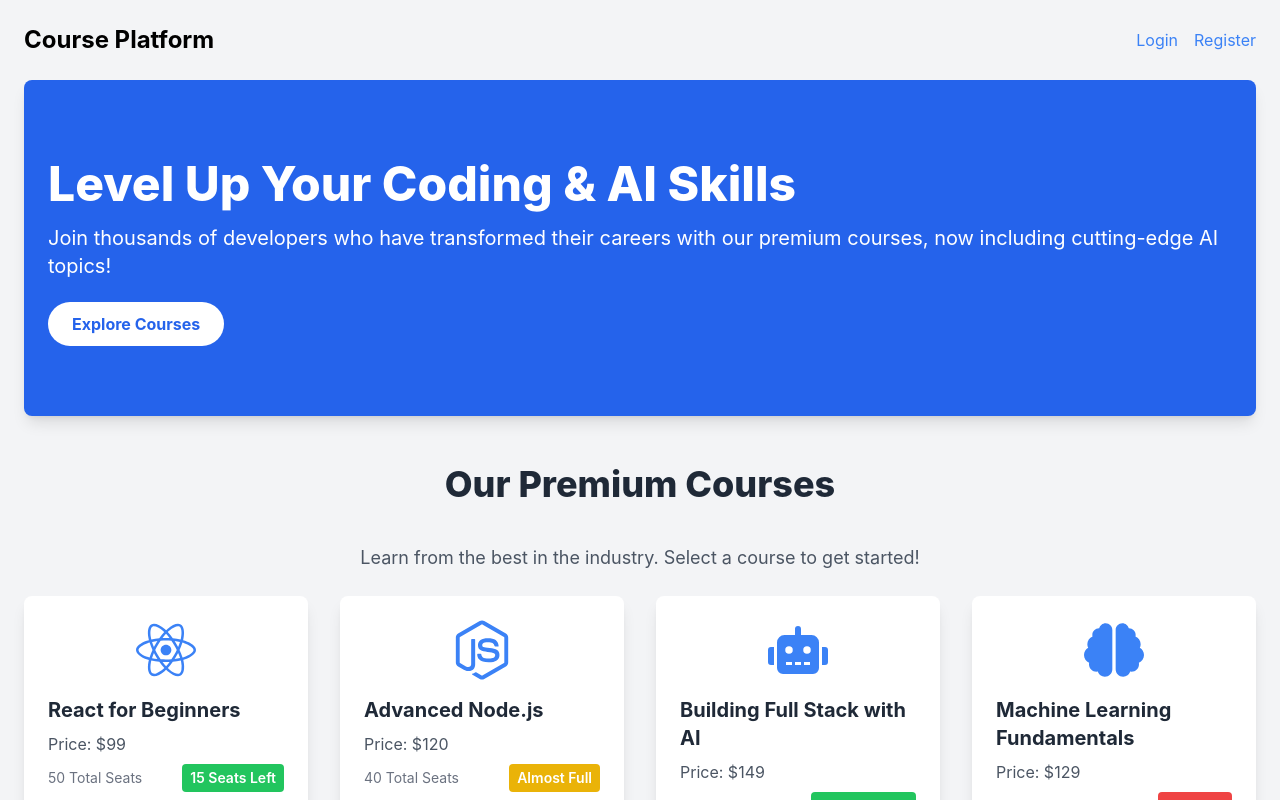
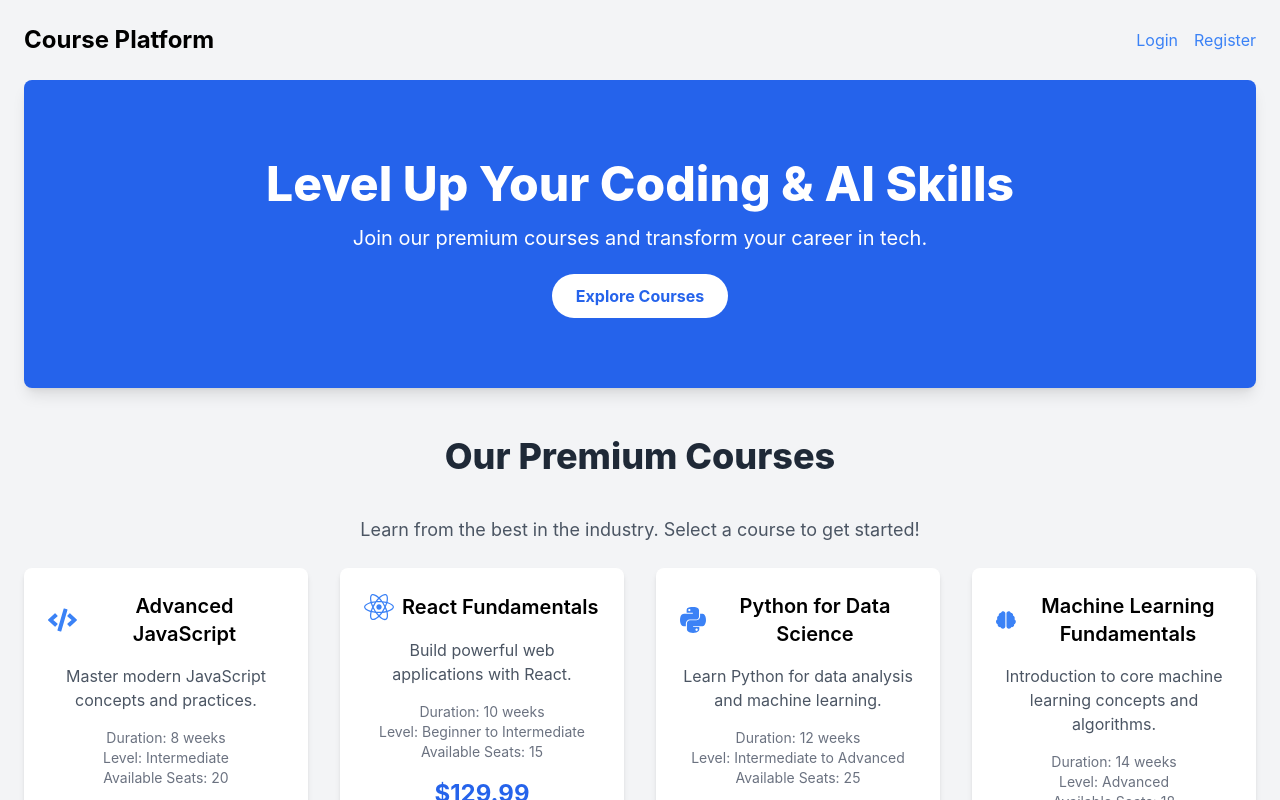
Before and after one commit to DipPandey/course-store, a React (Create React App) app: page / in a window 1280 px wide. Shown: the top 800 px of the page. Built offline with nearby package versions, Linux system fonts and the light colour scheme.

Commit message:
Stripe link not working

```diff
--- a/src/App.js
+++ b/src/App.js
@@ -1,22 +1,24 @@
 import React from 'react';
 import { BrowserRouter as Router, Route, Routes } from 'react-router-dom';
 import { AuthProvider } from './contexts/AuthContext';
+import Register from './components/Register';
+import Login from './components/Login';
+import CourseDetails from './Pages/CourseDetails';
 import Home from './Pages/Home';
-import Login from './components/Login';
-import Register from './components/Register';
-import CourseDetails from './components/CourseDetails';
 import './App.css';
 
 function App() {
   return (
     <AuthProvider>
       <Router>
-        <Routes>
-          <Route path="/" element={<Home />} />
-          <Route path="/login" element={<Login />} />
-          <Route path="/register" element={<Register />} />
-          <Route path="/course/:id" element={<CourseDetails />} />
-        </Routes>
+        <div className="App">
+          <Routes>
+            <Route path="/" element={<Home />} />
+            <Route path="/register" element={<Register />} />
+            <Route path="/login" element={<Login />} />
+            <Route path="/CourseDetails/:id" element={<CourseDetails />} />
+          </Routes>
+        </div>
       </Router>
     </AuthProvider>
   );
--- a/src/Pages/CourseDetails.js
+++ b/src/Pages/CourseDetails.js
@@ -1,83 +1,134 @@
 import React from 'react';
-import { useParams, useNavigate } from 'react-router-dom';
-import { FaReact, FaNodeJs } from 'react-icons/fa';
+import { useParams, Link } from 'react-router-dom';
+import CheckoutButton from '../components/CheckoutButton';
+import { FaCode, FaReact, FaPython, FaBrain } from 'react-icons/fa';
 
 const courses = [
   {
     id: 1,
-    name: 'React Course',
-    description: 'Master React with our comprehensive course. Learn to build dynamic, interactive web applications from the ground up. Perfect for beginners and intermediate developers looking to level up their skills.',
+    name: 'Advanced JavaScript',
+    description: 'Master modern JavaScript concepts and practices. This course covers advanced topics such as closures, prototypes, async programming, and ES6+ features.',
     price: 99.99,
-    stripeLink: 'https://buy.stripe.com/test_6oE3fW9Um8RUg5q8ww',
-    icon: FaReact,
-    duration: '10 weeks',
-    level: 'Beginner to Intermediate'
+    stripeLink: 'https://buy.stripe.com/test_aEU29C3vY4BE1Gg5kk',
+    icon: FaCode,
+    duration: '8 weeks',
+    level: 'Intermediate',
+    availableSeats: 20,
+    syllabus: [
+      'Week 1: Advanced Functions and Scope',
+      'Week 2: Closures and Prototypes',
+      'Week 3: Asynchronous JavaScript',
+      'Week 4: ES6+ Features',
+      'Week 5: Modules and Build Tools',
+      'Week 6: Testing and Debugging',
+      'Week 7: Performance Optimization',
+      'Week 8: Real-world Project'
+    ]
   },
   {
     id: 2,
-    name: 'Node.js Course',
-    description: 'Dive into server-side JavaScript with our Node.js course. Learn to build scalable and efficient web applications using Node.js and Express. Ideal for developers looking to expand their full-stack capabilities.',
-    price: 89.99,
-    stripeLink: 'https://buy.stripe.com/test_00g8AgaYqece6uQ7st',
-    icon: FaNodeJs,
-    duration: '8 weeks',
-    level: 'Intermediate'
+    name: 'React Fundamentals',
+    description: 'Build powerful web applications with React. Learn component-based architecture, state management, and how to create responsive UIs.',
+    price: 129.99,
+    stripeLink: 'https://buy.stripe.com/test_00g3dG3vY7NO3OoeUV',
+    icon: FaReact,
+    duration: '10 weeks',
+    level: 'Beginner to Intermediate',
+    availableSeats: 15,
+    syllabus: [
+      'Week 1: Introduction to React and JSX',
+      'Week 2: Components and Props',
+      'Week 3: State and Lifecycle',
+      'Week 4: Handling Events and Forms',
+      'Week 5: Conditional Rendering and Lists',
+      'Week 6: Hooks (useState, useEffect)',
+      'Week 7: Context API and useContext',
+      'Week 8: React Router',
+      'Week 9: State Management with Redux',
+      'Week 10: Building a Full React Application'
+    ]
+  },
+  {
+    id: 3,
+    name: 'Python for Data Science',
+    description: 'Learn Python for data analysis and machine learning. Cover libraries like NumPy, Pandas, and Scikit-learn to analyze and visualize data.',
+    price: 149.99,
+    stripeLink: 'https://buy.stripe.com/test_28o29C0jM9VW1Gg7su',
+    icon: FaPython,
+    duration: '12 weeks',
+    level: 'Intermediate to Advanced',
+    availableSeats: 25,
+    syllabus: [
+      'Week 1-2: Python Basics and Data Structures',
+      'Week 3-4: NumPy and Mathematical Computing',
+      'Week 5-6: Data Manipulation with Pandas',
+      'Week 7-8: Data Visualization with Matplotlib and Seaborn',
+      'Week 9-10: Introduction to Machine Learning with Scikit-learn',
+      'Week 11-12: Final Project and Advanced Topics'
+    ]
+  },
+  {
+    id: 4,
+    name: 'Machine Learning Fundamentals',
+    description: 'Introduction to core machine learning concepts and algorithms. Learn about supervised and unsupervised learning, neural networks, and deep learning basics.',
+    price: 199.99,
+    stripeLink: 'https://buy.stripe.com/test_8wMaIo0jM4BEg5q8wz',
+    icon: FaBrain,
+    duration: '14 weeks',
+    level: 'Advanced',
+    availableSeats: 18,
+    syllabus: [
+      'Week 1-2: Introduction to Machine Learning and Python for ML',
+      'Week 3-4: Supervised Learning: Regression and Classification',
+      'Week 5-6: Unsupervised Learning: Clustering and Dimensionality Reduction',
+      'Week 7-8: Model Evaluation and Validation',
+      'Week 9-10: Ensemble Methods and Random Forests',
+      'Week 11-12: Introduction to Neural Networks and Deep Learning',
+      'Week 13-14: Final Project and Advanced Topics'
+    ]
   },
 ];
 
-function CourseDetails() {
+const CourseDetails = () => {
+  console.log("CourseDetails component rendered");
   const { id } = useParams();
-  const navigate = useNavigate();
+  console.log("Course ID:", id);
   const course = courses.find(c => c.id === parseInt(id));
 
-  React.useEffect(() => {
-    if (!course) {
-      navigate('/courses');
-    }
-  }, [course, navigate]);
-
   if (!course) {
-    return <div className="flex justify-center items-center h-screen text-xl text-gray-700">Loading...</div>;
+    return <div>Course not found</div>;
   }
 
-  const handlePurchase = () => {
-    window.location.href = course.stripeLink;
-  };
-
-  const IconComponent = course.icon;
+  const Icon = course.icon;
 
   return (
-    <div className="flex justify-center items-center min-h-screen bg-gray-100 p-4">
-      <div className="bg-white rounded-lg shadow-lg overflow-hidden max-w-4xl w-full">
-        <div className="h-72 bg-gradient-to-r from-blue-500 to-purple-600 relative flex justify-center items-center">
-          <IconComponent className="text-white w-40 h-40" />
-          <div className="absolute bottom-0 left-0 right-0 bg-black bg-opacity-50 p-6">
-            <h1 className="text-3xl font-bold text-white">{course.name}</h1>
+    <div className="container mx-auto p-6">
+      <Link to="/" className="text-blue-500 hover:text-blue-600 mb-4 inline-block">&larr; Back to Courses</Link>
+      <div className="bg-white rounded-lg shadow-md overflow-hidden">
+        <div className="p-6">
+          <div className="flex items-center mb-4">
+            <Icon className="text-5xl text-blue-500 mr-4" />
+            <h1 className="text-3xl font-bold">{course.name}</h1>
           </div>
-        </div>
-        <div className="p-6">
-          <p className="text-gray-700 text-lg mb-4">{course.description}</p>
-          <div className="flex justify-between text-sm text-gray-600 mb-4">
-            <span className="flex items-center">
-              <svg className="w-4 h-4 mr-1" fill="none" stroke="currentColor" viewBox="0 0 24 24" xmlns="http://www.w3.org/2000/svg"><path strokeLinecap="round" strokeLinejoin="round" strokeWidth="2" d="M12 8v4l3 3m6-3a9 9 0 11-18 0 9 9 0 0118 0z"></path></svg>
-              {course.duration}
-            </span>
-            <span className="flex items-center">
-              <svg className="w-4 h-4 mr-1" fill="none" stroke="currentColor" viewBox="0 0 24 24" xmlns="http://www.w3.org/2000/svg"><path strokeLinecap="round" strokeLinejoin="round" strokeWidth="2" d="M9 19v-6a2 2 0 00-2-2H5a2 2 0 00-2 2v6a2 2 0 002 2h2a2 2 0 002-2zm0 0V9a2 2 0 012-2h2a2 2 0 012 2v10m-6 0a2 2 0 002 2h2a2 2 0 002-2m0 0V5a2 2 0 012-2h2a2 2 0 012 2v14a2 2 0 01-2 2h-2a2 2 0 01-2-2z"></path></svg>
-              {course.level}
-            </span>
+          <p className="text-gray-600 mb-4">{course.description}</p>
+          <div className="mb-4">
+            <p className="text-gray-700"><strong>Duration:</strong> {course.duration}</p>
+            <p className="text-gray-700"><strong>Level:</strong> {course.level}</p>
+            <p className="text-gray-700"><strong>Available Seats:</strong> {course.availableSeats}</p>
           </div>
-          <div className="text-4xl font-bold text-green-600 mb-6">${course.price}</div>
-          <button
-            onClick={handlePurchase}
-            className="w-full bg-green-500 text-white font-semibold py-3 px-6 rounded-lg hover:bg-green-600 transition duration-300 ease-in-out transform hover:-translate-y-1 hover:shadow-lg"
-          >
-            Enroll Now
-          </button>
+          <p className="text-3xl font-bold text-blue-600 mb-4">${course.price.toFixed(2)}</p>
+          <CheckoutButton stripeLink={course.stripeLink} />
+
+          <h2 className="text-2xl font-semibold mt-8 mb-4">Course Syllabus</h2>
+          <ul className="list-disc pl-5">
+            {course.syllabus.map((week, index) => (
+              <li key={index} className="mb-2">{week}</li>
+            ))}
+          </ul>
         </div>
       </div>
     </div>
   );
-}
+};
 
 export default CourseDetails;
--- a/src/Pages/Home.js
+++ b/src/Pages/Home.js
@@ -1,45 +1,53 @@
 import React, { useContext } from 'react';
 import { Link } from 'react-router-dom';
+import { AuthContext } from '../contexts/AuthContext';
 import CourseCard from '../components/CourseCard';
-import { AuthContext } from '../contexts/AuthContext';
-import { FaReact, FaNodeJs, FaRobot, FaBrain } from 'react-icons/fa';
+import { FaCode, FaReact, FaPython, FaBrain } from 'react-icons/fa';
 
 const courses = [
   {
     id: 1,
-    title: 'React for Beginners',
-    price: 99,
-    Icon: FaReact,
-    stripeLink: 'https://buy.stripe.com/test_6oE3fW9Um8RUg5q8ww',
-    totalSeats: 50,
+    name: 'Advanced JavaScript',
+    description: 'Master modern JavaScript concepts and practices.',
+    price: 99.99,
+    stripeLink: 'https://buy.stripe.com/test_yourLinkForJavaScriptCourse',
+    icon: FaCode,
+    duration: '8 weeks',
+    level: 'Intermediate',
+    availableSeats: 20
+  },
+  {
+    id: 2,
+    name: 'React Fundamentals',
+    description: 'Build powerful web applications with React.',
+    price: 129.99,
+    stripeLink: 'https://buy.stripe.com/test_yourLinkForReactCourse',
+    icon: FaReact,
+    duration: '10 weeks',
+    level: 'Beginner to Intermediate',
     availableSeats: 15
   },
   {
-    id: 2,
-    title: 'Advanced Node.js',
-    price: 120,
-    Icon: FaNodeJs,
-    stripeLink: 'https://buy.stripe.com/test_00g8AgaYqece6uQ7st',
-    totalSeats: 40,
-    availableSeats: 5
-  },
-  {
     id: 3,
-    title: 'Building Full Stack with AI',
-    price: 149,
-    Icon: FaRobot,
-    stripeLink: 'https://buy.stripe.com/test_6oE5o4feGece7yU28a',
-    totalSeats: 30,
-    availableSeats: 30
+    name: 'Python for Data Science',
+    description: 'Learn Python for data analysis and machine learning.',
+    price: 149.99,
+    stripeLink: 'https://buy.stripe.com/test_yourLinkForPythonCourse',
+    icon: FaPython,
+    duration: '12 weeks',
+    level: 'Intermediate to Advanced',
+    availableSeats: 25
   },
   {
     id: 4,
-    title: 'Machine Learning Fundamentals',
-    price: 129,
-    Icon: FaBrain,
-    stripeLink: 'https://buy.stripe.com/test_8wMaIo0jM4BEg5q8wz',
-    totalSeats: 35,
-    availableSeats: 0
+    name: 'Machine Learning Fundamentals',
+    description: 'Introduction to core machine learning concepts and algorithms.',
+    price: 199.99,
+    stripeLink: 'https://buy.stripe.com/test_yourLinkForMLCourse',
+    icon: FaBrain,
+    duration: '14 weeks',
+    level: 'Advanced',
+    availableSeats: 18
   }
 ];
 
@@ -47,8 +55,8 @@ const HeroSection = () => (
   <div className="bg-blue-600 text-white py-20 mb-12 rounded-lg shadow-lg">
     <div className="container mx-auto px-6">
       <h1 className="text-5xl font-extrabold mb-4">Level Up Your Coding & AI Skills</h1>
-      <p className="text-xl mb-8">Join thousands of developers who have transformed their careers with our premium courses, now including cutting-edge AI topics!</p>
-      <a href="#courses" className="bg-white text-blue-600 font-bold py-3 px-6 rounded-full hover:bg-blue-100 transition duration-300">
+      <p className="text-xl mb-8">Join our premium courses and transform your career in tech.</p>
+      <a href="#courses" className="bg-white text-blue-600 py-3 px-6 rounded-full font-bold hover:bg-blue-100 transition duration-300">
         Explore Courses
       </a>
     </div>
--- a/src/components/CourseCard.js
+++ b/src/components/CourseCard.js
@@ -1,45 +1,34 @@
 import React from 'react';
+import { Link } from 'react-router-dom';
+import CheckoutButton from './CheckoutButton';
 
 const CourseCard = ({ course }) => {
-  const { title, price, Icon, stripeLink, totalSeats, availableSeats } = course;
-
-  const getAvailabilityColor = () => {
-    if (availableSeats === 0) return 'bg-red-500';
-    if (availableSeats <= 5) return 'bg-yellow-500';
-    return 'bg-green-500';
-  };
-
-  const getAvailabilityText = () => {
-    if (availableSeats === 0) return 'Sold Out';
-    if (availableSeats <= 5) return 'Almost Full';
-    return `${availableSeats} Seats Left`;
-  };
+  console.log(`Generating link for course ${course.id}: /CourseDetails/${course.id}`);
+  const Icon = course.icon;
 
   return (
-    <div className="bg-white rounded-lg shadow-lg overflow-hidden">
+    <div className="bg-white rounded-lg shadow-md overflow-hidden">
       <div className="p-6">
-        <div className="flex items-center justify-center mb-4">
-          {Icon && <Icon className="text-6xl text-blue-500" />}
+        <div className="flex items-center mb-4">
+          <Icon className="text-3xl text-blue-500 mr-2" />
+          <h3 className="text-xl font-semibold">{course.name}</h3>
         </div>
-        <h3 className="text-xl font-bold text-gray-800 mb-2">{title}</h3>
-        <p className="text-gray-600 mb-2">Price: ${price}</p>
-        <div className="flex justify-between items-center mb-4">
-          <span className="text-sm text-gray-500">
-            {totalSeats} Total Seats
-          </span>
-          <span className={`text-sm font-semibold text-white px-2 py-1 rounded ${getAvailabilityColor()}`}>
-            {getAvailabilityText()}
-          </span>
+        <p className="text-gray-600 mb-4">{course.description}</p>
+        <div className="mb-4">
+          <p className="text-sm text-gray-500">Duration: {course.duration}</p>
+          <p className="text-sm text-gray-500">Level: {course.level}</p>
+          <p className="text-sm text-gray-500">Available Seats: {course.availableSeats}</p>
         </div>
-        <a
-          href={stripeLink}
-          className={`block w-full text-white text-center font-bold py-2 px-4 rounded transition duration-300 ${
-            availableSeats === 0 ? 'bg-gray-400 cursor-not-allowed' : 'bg-blue-500 hover:bg-blue-600'
-          }`}
-          onClick={(e) => availableSeats === 0 && e.preventDefault()}
-        >
-          {availableSeats === 0 ? 'Sold Out' : 'Enroll Now'}
-        </a>
+        <p className="text-2xl font-bold text-blue-600 mb-4">${course.price.toFixed(2)}</p>
+        <div className="flex justify-between items-center">
+          <Link
+            to={`/CourseDetails/${course.id}`}
+            className="text-blue-500 hover:text-blue-600 underline"
+          >
+            View Details
+          </Link>
+          <CheckoutButton stripeLink={course.stripeLink} />
+        </div>
       </div>
     </div>
   );
```
Also changed, not shown: server.js (+35 -13 lines), src/App.css (+18 -0 lines), src/components/CheckoutButton.js (+10 -2 lines), src/components/Login.js (+17 -45 lines), src/components/Register.js (+26 -46 lines), src/contexts/AuthContext.js (+4 -48 lines), src/models/User.js (+4 -12 lines).
